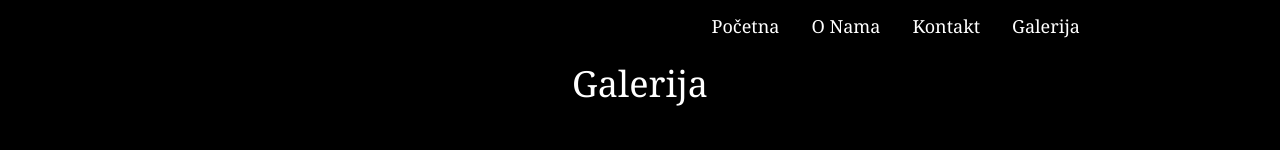
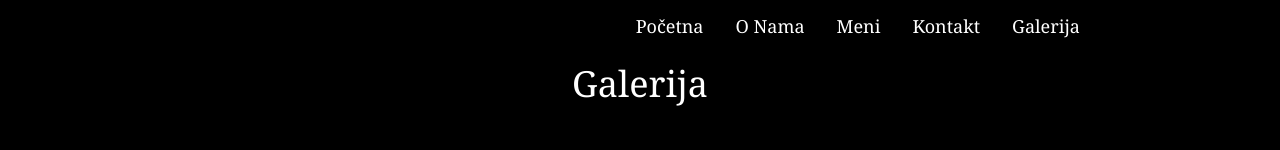
Before and after one commit to MihailoTerzic/wine-fine, a Next.js app: page /gallery in a window 1280 px wide. Shown: the top 150 px of the page. Built offline with nearby package versions, Linux system fonts and the light colour scheme.

Commit message:
meni dodat

```diff
--- a/app/components/Navbar.jsx
+++ b/app/components/Navbar.jsx
@@ -22,6 +22,7 @@ export default function Navbar() {
       <ul className="hidden md:flex space-x-8 text-lg font-serif">
         <li><a href="/#home" className="hover:underline capitalize">Početna</a></li>
         <li><a href="/#about" className="hover:underline capitalize">O Nama</a></li>
+        <li><a href="https://simplebooklet.com/winefine#page=1" className="hover:underline capitalize">Meni</a></li>
         <li><a href="/#contact" className="hover:underline capitalize">Kontakt</a></li>
         <li><a href="/gallery" className="hover:underline capitalize">Galerija</a></li>
       </ul>
@@ -34,6 +35,7 @@ export default function Navbar() {
       >
         <a href="/#home" onClick={handleLinkClick} className="capitalize">Početna</a>
         <a href="/#about" onClick={handleLinkClick} className="capitalize">O Nama</a>
+        <a href="https://simplebooklet.com/winefine#page=1" onClick={handleLinkClick} className="capitalize">Meni</a>
         <a href="/#contact" onClick={handleLinkClick} className="capitalize">Kontakt</a>
         <a href="/gallery" onClick={handleLinkClick} className="capitalize">Galerija</a>
       </div>
```
